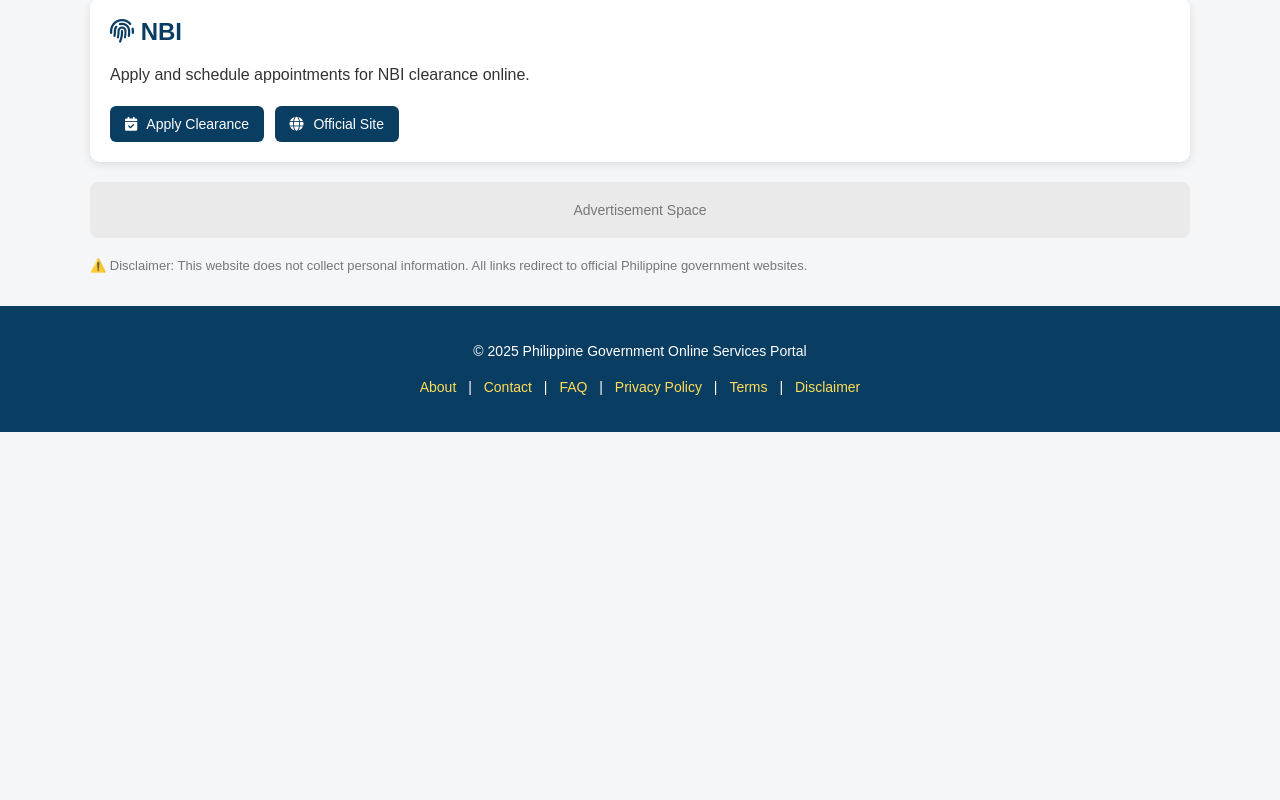
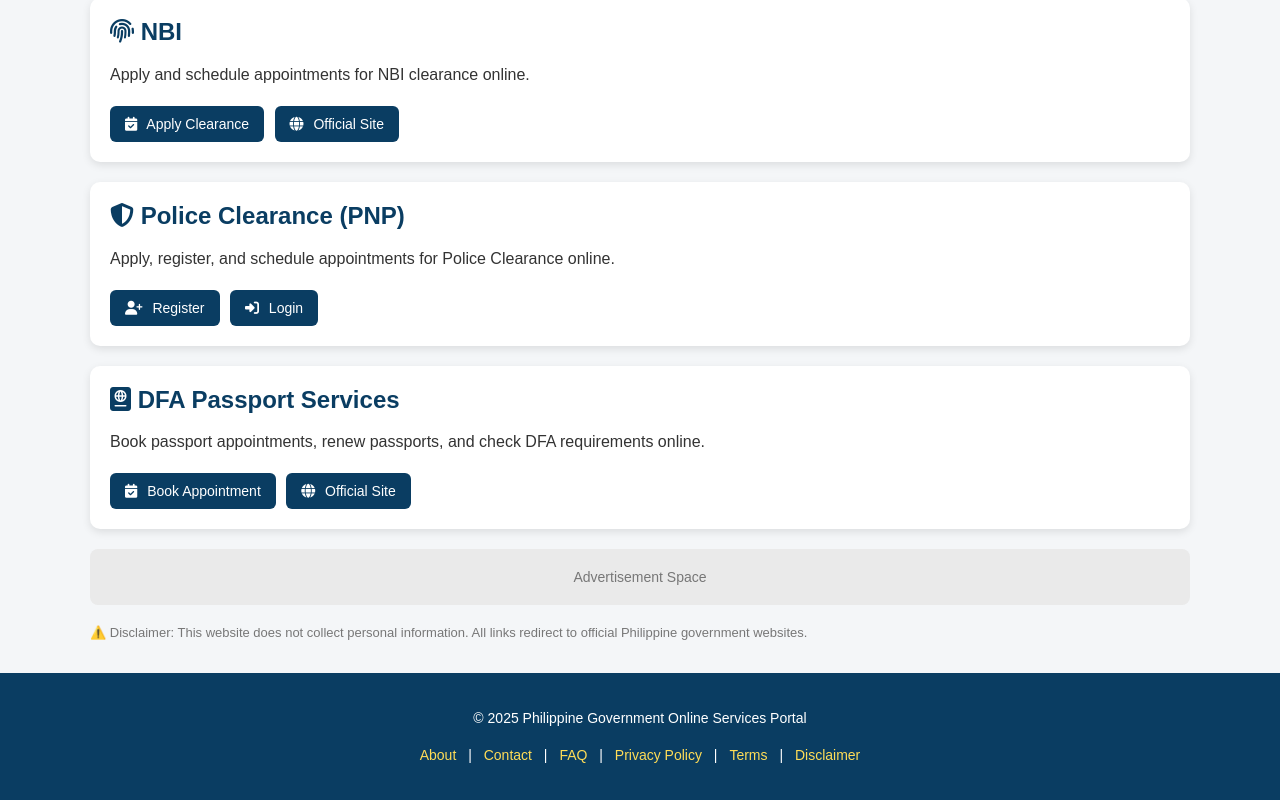
Before and after one commit to govt-ops/allinone, a plain HTML site: page index.html in a window 1280 px wide. Shown: the part 1602-2402 px from the top of the page. Before the commit the page ends 2034 px from the top, so only its background shows below. Drawn offline with Linux system fonts and the light colour scheme.

Commit message:
Update index.html

```diff
--- a/index.html
+++ b/index.html
@@ -96,6 +96,34 @@ footer{background:#222;color:#ccc;text-align:center;padding:15px;font-size:13px;
 <a class="btn" href="https://nbi.gov.ph" target="_blank"><i class="fas fa-globe"></i> Official Site</a>
 </div>
 
+  <!-- Police Clearance -->
+<div class="card service">
+  <h2><i class="fas fa-shield-halved"></i> Police Clearance (PNP)</h2>
+  <p>Apply, register, and schedule appointments for Police Clearance online.</p>
+
+  <a class="btn" href="https://pnpclearance.ph/" target="_blank">
+    <i class="fas fa-user-plus"></i> Register
+  </a>
+
+  <a class="btn" href="https://pnpclearance.ph/login" target="_blank">
+    <i class="fas fa-right-to-bracket"></i> Login
+  </a>
+</div>
+
+  <!-- DFA -->
+<div class="card service">
+  <h2><i class="fas fa-passport"></i> DFA Passport Services</h2>
+  <p>Book passport appointments, renew passports, and check DFA requirements online.</p>
+
+  <a class="btn" href="https://www.passport.gov.ph/appointment" target="_blank">
+    <i class="fas fa-calendar-check"></i> Book Appointment
+  </a>
+
+  <a class="btn" href="https://www.passport.gov.ph/" target="_blank">
+    <i class="fas fa-globe"></i> Official Site
+  </a>
+</div>
+
 <div class="ad-placeholder">Advertisement Space</div>
 
 <p class="note">⚠️ Disclaimer: This website does not collect personal information. All links redirect to official Philippine government websites.</p>
```
